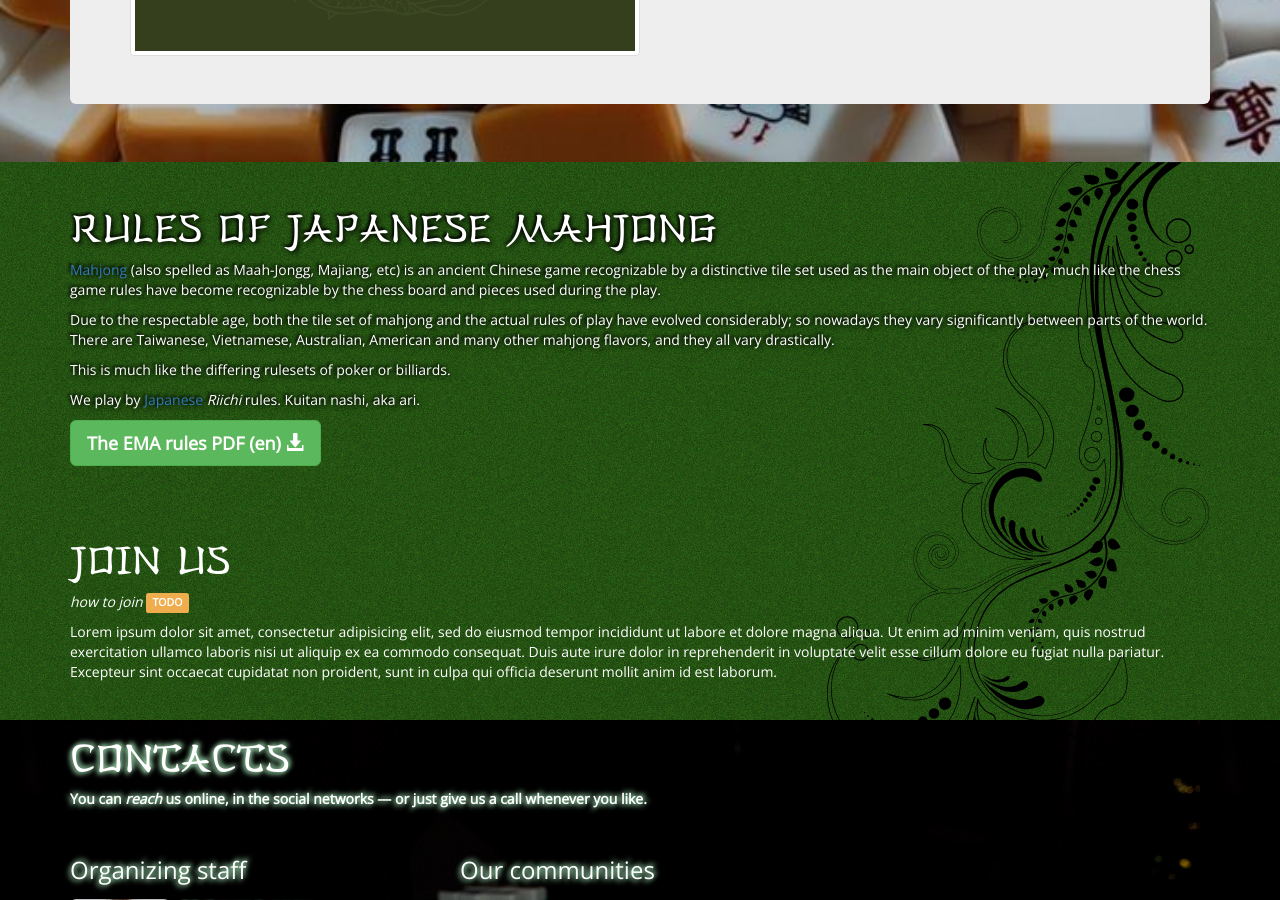
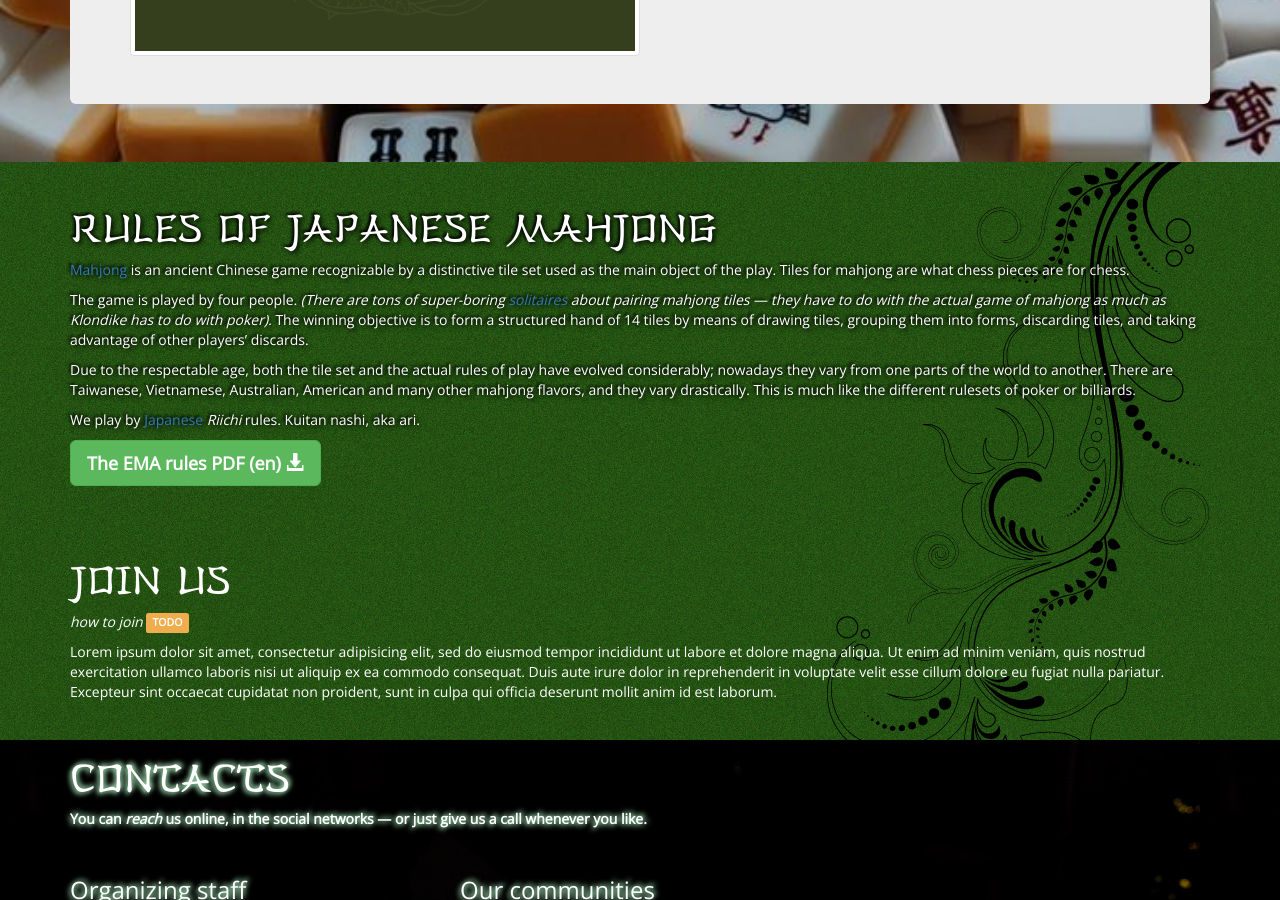
Before and after one commit to tempai-dev/tempai.kiev.ua, a Jekyll site: the page built from src/index.html, in a window 1280 px wide and 900 px high, scrolled down 574 px. Built offline with Jekyll 4.4.1, drawn with Linux system fonts in a browser that asks for light colours; nearby versions of some CDN libraries; some web fonts are replaced; comment, search, counter and statistics services are not loaded.

Commit message:
reword rules section

```diff
--- a/src/rules.markdown
+++ b/src/rules.markdown
@@ -1,13 +1,14 @@
 # Rules of Japanese Mahjong #
 
-[Mahjong][] (also spelled as Maah-Jongg, Majiang, etc) is an ancient Chinese game recognizable by a distinctive tile set used as the main object of the play, much like the chess game rules have become recognizable by the chess board and pieces used during the play.
+[Mahjong][] is an ancient Chinese game recognizable by a distinctive tile set used as the main object of the play. Tiles for mahjong are what chess pieces are for chess.
 
-Due to the respectable age, both the tile set of mahjong and the actual rules of play have evolved considerably; so nowadays they vary significantly between parts of the world. There are Taiwanese, Vietnamese, Australian, American and many other mahjong flavors, and they all vary drastically.
+The game is played by four people. <em>(There are tons of super-boring [solitaires][solitaire] about pairing mahjong tiles — they have to do with the actual game of mahjong as much as Klondike has to do with poker).</em> The winning objective is to form a structured hand of 14 tiles by means of drawing tiles, grouping them into forms, discarding tiles, and taking advantage of other players' discards.
 
-This is much like the differing rulesets of poker or billiards.
+Due to the respectable age, both the tile set and the actual rules of play have evolved considerably; nowadays they vary from one parts of the world to another. There are Taiwanese, Vietnamese, Australian, American and many other mahjong flavors, and they vary drastically. This is much like the different rulesets of poker or billiards.
 
 We play by [Japanese][Riichi] *Riichi* rules. Kuitan nashi, aka ari.
 
 
 [Mahjong]: https://en.wikipedia.org/wiki/Mahjong
 [Riichi]: https://en.wikipedia.org/wiki/Japanese_Mahjong
+[solitaire]: https://en.wikipedia.org/wiki/Mahjong_solitaire
```
